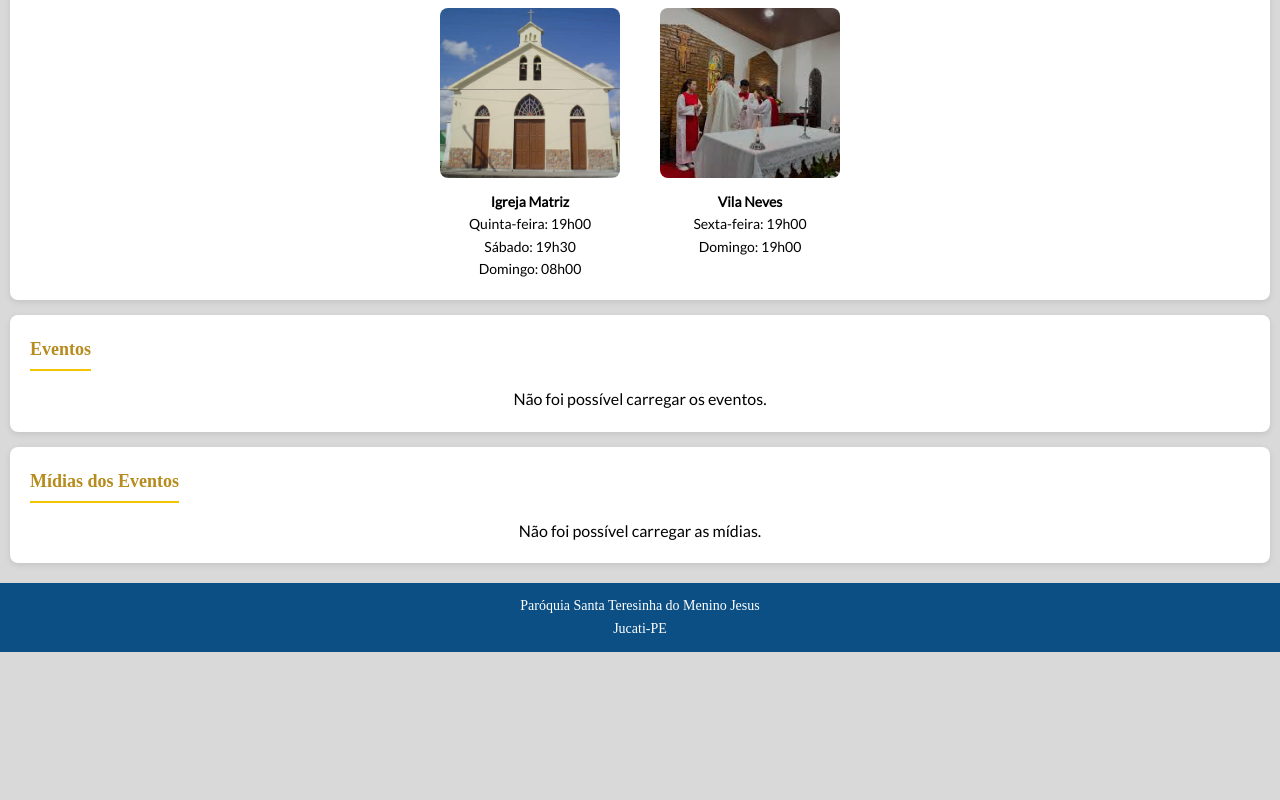
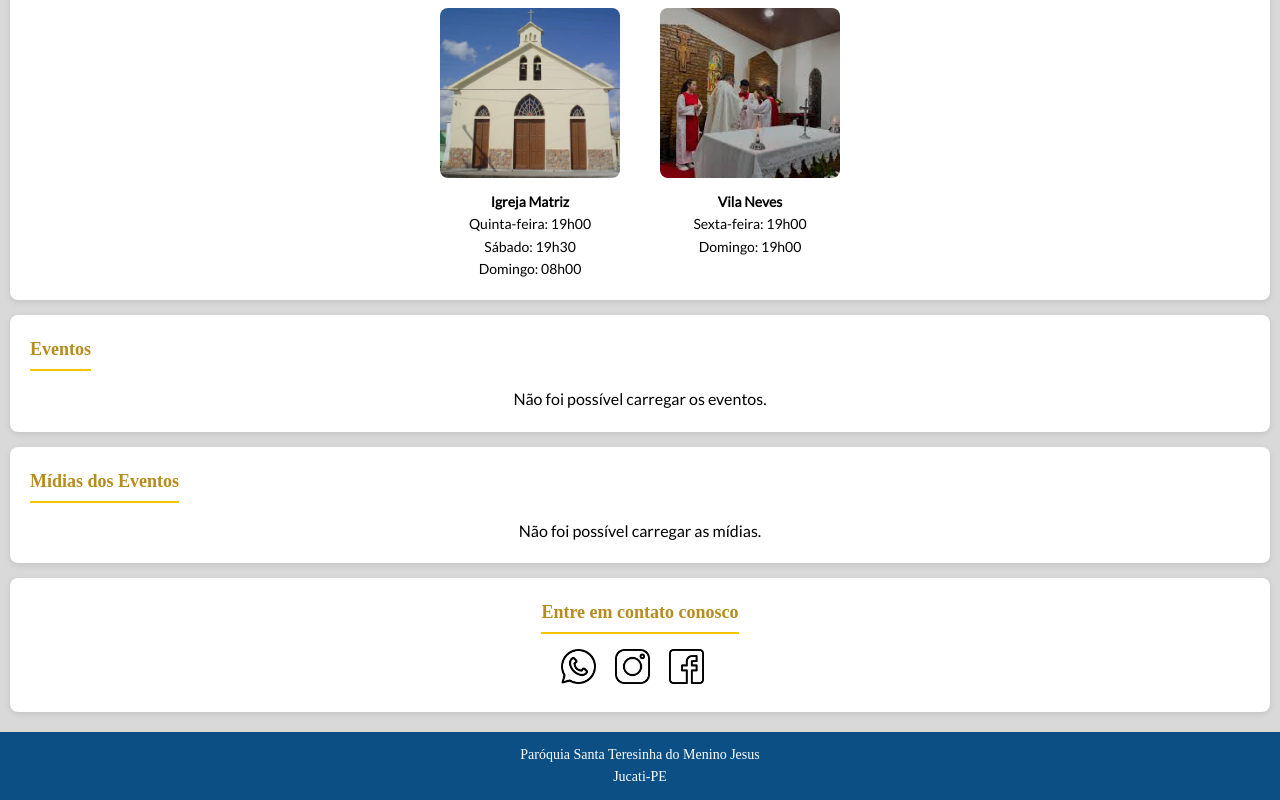
Before and after one commit to alysson0321/paroquia-Santa-Teresinha, a website: page paroquia-frontend/index.html in a window 1280 px wide. Shown: the part 1195-1995 px from the top of the page. Before the commit the page ends 1847 px from the top, so only its background shows below. Drawn offline with Linux system fonts and the light colour scheme; no server answers; a web font is replaced by a local one.

Commit message:
feita a seção de contatos

```diff
--- a/paroquia-frontend/index.html
+++ b/paroquia-frontend/index.html
@@ -111,6 +111,17 @@ Faleceu aos 24 anos, deixando como legado sua autobiografia, História de uma Al
   </div>
  </section>
 
+ <!-- seção dos contatos-->
+  <section id=" contatos" class="section" style="text-align: center;">
+    <h2>Entre em contato conosco</h2> <br>
+
+    <a href="https://api.whatsapp.com/send/?phone=5587981263429&text&type=phone_number&app_absent=0"><img src="img/whatsapp.png" alt="" width="50px" style="padding-right: 15px;"></a>
+
+    <a href="https://www.instagram.com/paroquiasantateresinhajucati/"><img src="img/instagram.png" alt="" width="50px" style="padding-right: 15px;"></a>
+
+    <a href="https://www.facebook.com/paroquiasantateresinhajucati"><img src="img/facebook.png" alt="" width="50px" style="padding-right: 15px;"></a>
+  </section>
+
   <!-- footer -->
   <footer>
     Paróquia Santa Teresinha do Menino Jesus </br> Jucati-PE
```
Also changed, not shown: paroquia-frontend/conta.html (+6 -1 lines), paroquia-frontend/img/facebook.png (added), paroquia-frontend/img/instagram.png (added), paroquia-frontend/img/whatsapp.png (added).
